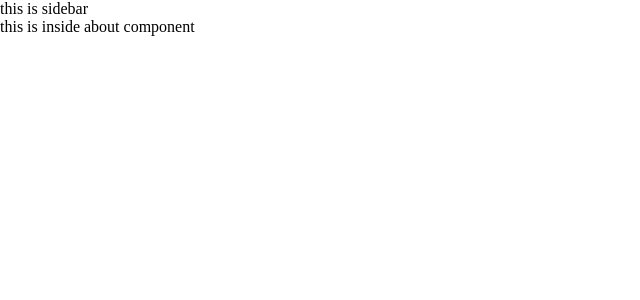
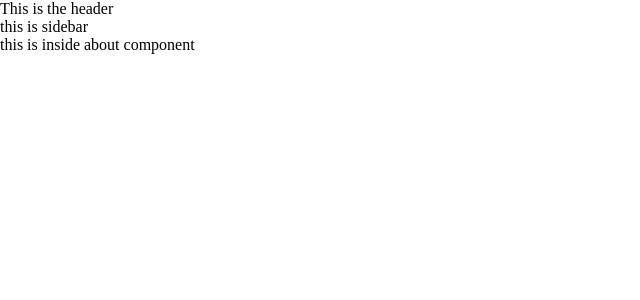
Before and after one commit to ZahinRakin/SolveSpace, a React (Vite) app: page /SolveSpace/about in a window 1280 px wide. Shown: the top 300 px of the page, without its empty margins (0-640 px from the left). Built offline with nearby package versions, Linux system fonts and the light colour scheme.

Commit message:
laid the folder structure.

```diff
--- a/src/Root/Root.jsx
+++ /dev/null
@@ -1,16 +0,0 @@
-import styles from './Root.module.css'
-
-import { Outlet } from 'react-router-dom';
-
-export default function Root(){
-  return (
-    <>
-      <div className="sidebar">
-        this is sidebar
-      </div>
-      <div className="detail">
-        <Outlet />
-      </div>
-    </>
-  );
-}
--- /dev/null
+++ b/src/pages/Root/Root.jsx
@@ -0,0 +1,17 @@
+import styles from './Root.module.css'
+
+import { Outlet } from 'react-router-dom';
+
+export default function Root(){
+  return (
+    <div className={`${styles.container}`}>
+      <header className={`${styles.header}`}>This is the header</header>
+      <div className={`${styles.sidebar}`}>
+        this is sidebar
+      </div>
+      <div className={`${styles.header}`}>
+        <Outlet />
+      </div>
+    </div>
+  );
+}
--- /dev/null
+++ b/src/pages/Root/Root.module.css
@@ -0,0 +1,7 @@
+.container {
+  grid-template-areas:
+    "header header"
+    "sidebar main"
+  ;
+  min-height: 100vh;
+}
```
Also changed, not shown: src/main.jsx (+4 -4 lines), src/Root/Root.module.css (deleted), src/pages/About/About.jsx (renamed from src/About/About.jsx), src/pages/ErrorPage/ErrorPage.jsx (renamed from src/ErrorPage/ErrorPage.jsx), src/pages/ErrorPage/ErrorPage.module.css (renamed from src/ErrorPage/ErrorPage.module.css), src/pages/Home/Home.jsx (renamed from src/Home/Home.jsx).
